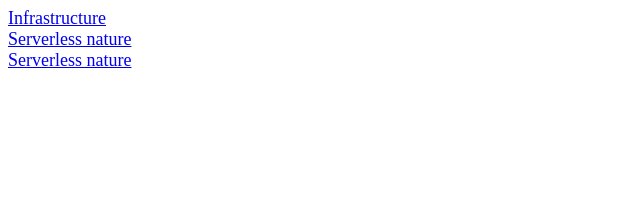
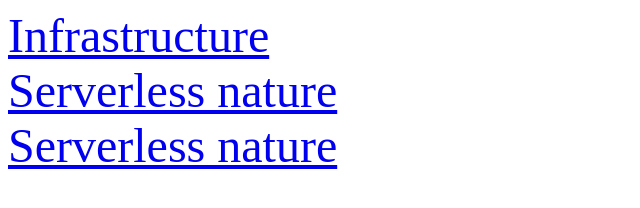
Before and after one commit to zmeeust/qfar, a plain HTML site: page index.html in a window 1280 px wide. Shown: the whole page, without its empty margins (0-640 px from the left). Drawn offline with Linux system fonts and the light colour scheme.

Commit message:
First questins

```diff
--- a/index.html
+++ b/index.html
@@ -5,7 +5,7 @@
     <title>Title</title>
     <style>
         a {
-            font-size: large;
+            font-size: xxx-large;
         }
     </style>
 </head>
```
